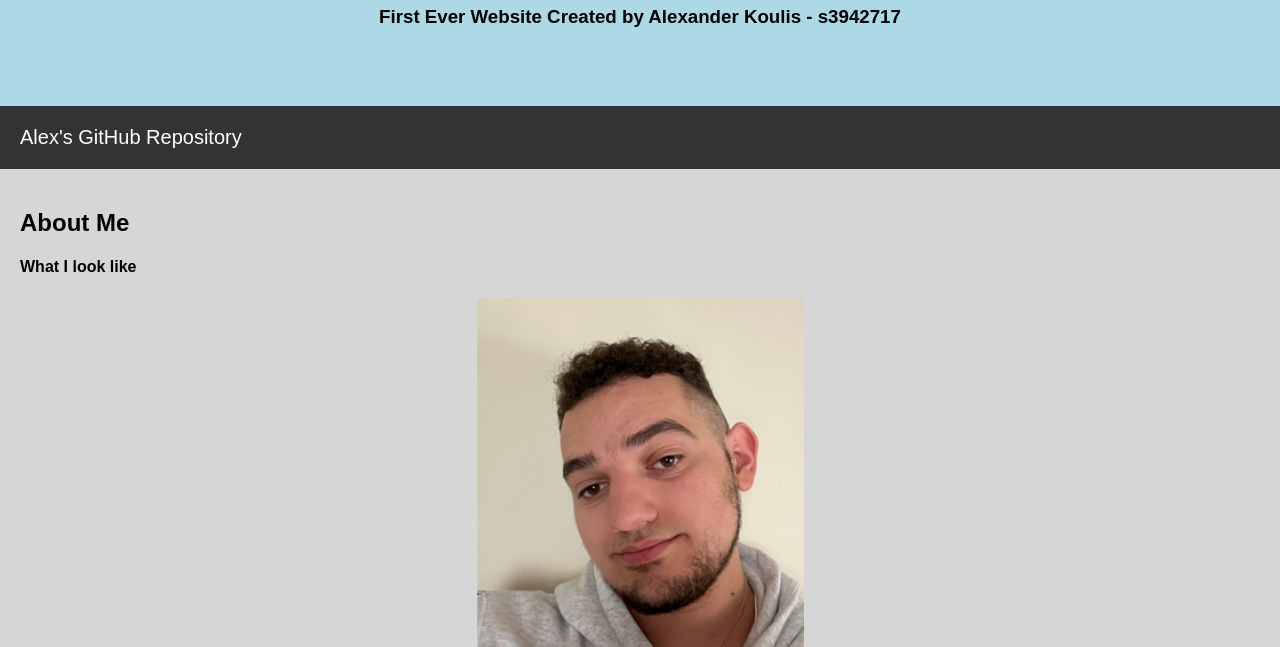
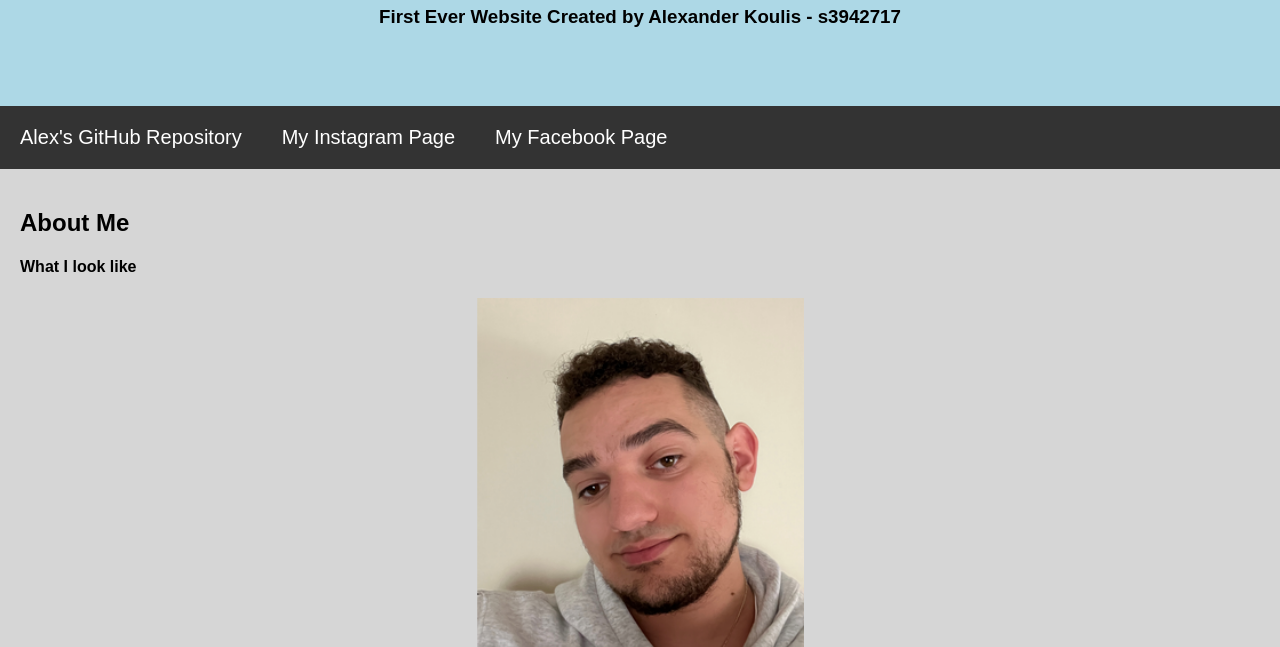
Before and after one commit to AlonzoKoulis/Assignment-1-IIT, a plain HTML site: page index.html in a window 1280 px wide. Shown: the part 153-800 px from the top of the page. Drawn offline with Linux system fonts and the light colour scheme.

Commit message:
almost done......

```diff
--- a/index.html
+++ b/index.html
@@ -106,6 +106,8 @@
 
   <div class="mynavbar">
     <a href="https://github.com/AlonzoKoulis/Assignment-1-IIT" >Alex's GitHub Repository</a>
+    <a href="https://www.instagram.com/alexander.koulis/">My Instagram Page</a>
+    <a href="https://www.facebook.com/profile.php?id=100011718972046">My Facebook Page</a>
   </div>
 
   <div class="row">
```
